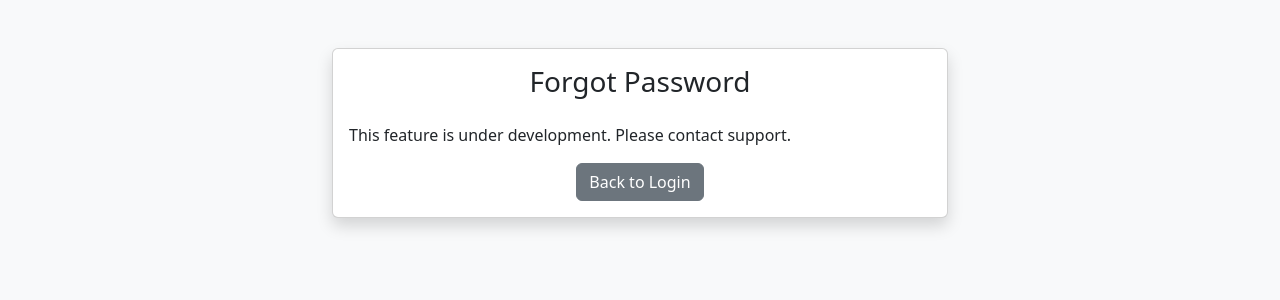
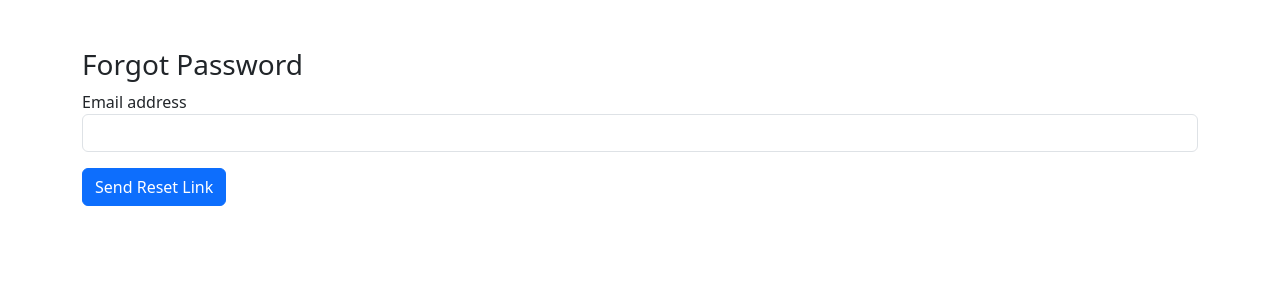
Before and after one commit to azhagi1/Urban_Cleaning_Project, a Flask app: page /forgot-password in a window 1280 px wide. Shown: the top 300 px of the page. Run offline with Flask 3, Linux system fonts and the light colour scheme.

Commit message:
Added forgot_password.html and set_password.html. Corrected the mail sending logic

```diff
--- a/app.py
+++ b/app.py
@@ -2,9 +2,23 @@ from flask import Flask, render_template, request, redirect, url_for, flash, ses
 from flask_login import LoginManager, login_user, logout_user, login_required, current_user, UserMixin
 from werkzeug.security import generate_password_hash, check_password_hash
 from config import create_connection
-from email_utils import generate_code, send_verification_code
+from email_utils import generate_code, send_verification_code, send_reset_link
 import threading
 from datetime import datetime
+from itsdangerous import URLSafeTimedSerializer
+
+
+
+def generate_reset_token(email):
+    return serializer.dumps(email, salt='password-reset-salt')
+
+def verify_reset_token(token, expiration=3600):
+    try:
+        email = serializer.loads(token, salt='password-reset-salt', max_age=expiration)
+    except:
+        return None
+    return email
+
 
 import mysql.connector
 
@@ -13,7 +27,7 @@ from config import create_connection, SECRET_KEY
 
 app = Flask(__name__)
 app.secret_key = SECRET_KEY  # Flask session key
-
+serializer = URLSafeTimedSerializer(app.secret_key)
 
 login_manager = LoginManager(app)
 login_manager.login_view = 'login'
@@ -72,16 +86,18 @@ def login():
         cursor.close()
         conn.close()
         print(user)
-        if user and (user['password']==password):
+        if user and check_password_hash(user['password'], password):
+
             if user['is_verified']:
                 login_user(User(user['user_id'], user['name'], email, user['phone_number']))
+                flash("Login successful.")
                 return redirect(url_for('home'))
             else:
                 flash("Please verify your email.")
         else:
             flash("Invalid credentials.")
         flash("Login successful.")
-    return render_template('home.html')
+    return render_template('login.html')
 
 verification_codes = {}  # Format: { email: {"code": ..., "expires_at": ...} }
 
@@ -163,10 +179,33 @@ def logout():
     flash("You have been logged out.")
     return redirect(url_for('home'))
 
+reset_codes = {}
+@app.route('/forgot-password', methods=['GET', 'POST'])
+def forgot_password():
+    if request.method == 'POST':
+        email = request.form['email']
+        conn = create_connection()
+        cursor = conn.cursor(dictionary=True)
+        cursor.execute("SELECT * FROM Users WHERE email = %s", (email,))
+        user = cursor.fetchone()
+        cursor.close()
+        conn.close()
 
-@app.route('/forgot-password')
-def forgot_password():
+        if not user:
+            flash("Email not found.")
+            return redirect(url_for('forgot_password'))
+
+        token = generate_reset_token(email)
+        reset_link = url_for('reset_password', token=token, _external=True)
+        send_reset_link(email, reset_link)
+
+        flash("Password reset link sent to your email.")
+        return redirect(url_for('login'))
+
     return render_template('forgot_password.html')
+
+def send_email_thread(email, code):
+    threading.Thread(target=send_verification_code, args=(email, code)).start()
 
 from flask import jsonify
 @app.route('/book_services', methods=['POST'])
@@ -201,6 +240,60 @@ def book_services():
         return redirect(url_for('ask_single_worker'))
     else:
         return redirect(url_for('multiple_worker'))
+
+@app.route('/verify-reset', methods=['GET', 'POST'])
+def verify_reset():
+    email = session.get('reset_email')
+    if not email:
+        flash("Session expired.")
+        return redirect(url_for('forgot_password'))
+
+    if request.method == 'POST':
+        code_entered = request.form['code']
+        if code_entered == reset_codes.get(email):
+            flash("OTP verified.")
+            return redirect(url_for('reset_password'))
+        else:
+            flash("Invalid code.")
+
+    return render_template('verify_reset.html')
+@app.route('/reset-password/<token>', methods=['GET', 'POST'])
+def reset_password(token):
+    email = verify_reset_token(token)
+    if not email:
+        flash("The reset link is invalid or has expired.")
+        return redirect(url_for('login'))
+
+    if request.method == 'POST':
+        password = request.form['password']
+        confirm = request.form['confirm_password']
+
+        if password != confirm:
+            flash("Passwords do not match.")
+            return redirect(request.url)
+
+        hashed = generate_password_hash(password)
+
+        conn = create_connection()
+        cursor = conn.cursor()
+
+        # ✅ Update password and mark user as verified
+        cursor.execute("""
+            UPDATE Users
+            SET password = %s, is_verified = 1
+            WHERE email = %s
+        """, (hashed, email))
+
+        conn.commit()
+        cursor.close()
+        conn.close()
+
+        flash("Password reset successful. Please login.")
+        return redirect(url_for('login'))
+
+    return render_template('reset_password_token.html', email=email)
+
+
 
 @app.route('/available_workers')
 def available_workers():
@@ -350,5 +443,7 @@ def multiple_worker():
 
     return render_template('multiple_worker.html', tasks=selected_tasks, employees=employees_by_task)
 
+
+
 if __name__ == '__main__':
     app.run(debug=True)
--- a/templates/forgot_password.html
+++ b/templates/forgot_password.html
@@ -1,21 +1,17 @@
 <!DOCTYPE html>
 <html lang="en">
 <head>
-  <meta charset="UTF-8">
   <title>Forgot Password</title>
-  <link rel="stylesheet" href="https://cdn.jsdelivr.net/npm/bootstrap@5.3.0/dist/css/bootstrap.min.css">
+  <link href="https://cdn.jsdelivr.net/npm/bootstrap@5.3.0/dist/css/bootstrap.min.css" rel="stylesheet">
 </head>
-<body class="bg-light">
-  <div class="container mt-5 col-md-6">
-    <div class="card shadow">
-      <div class="card-body">
-        <h3 class="text-center mb-4">Forgot Password</h3>
-        <p>This feature is under development. Please contact support.</p>
-        <div class="text-center mt-3">
-          <a href="{{ url_for('login') }}" class="btn btn-secondary">Back to Login</a>
-        </div>
-      </div>
+<body class="container py-5">
+  <h3>Forgot Password</h3>
+  <form method="POST">
+    <div class="mb-3">
+      <label>Email address</label>
+      <input type="email" class="form-control" name="email" required>
     </div>
-  </div>
+    <button type="submit" class="btn btn-primary">Send Reset Link</button>
+  </form>
 </body>
 </html>
```
Also changed, not shown: email_utils.py (+34 -8 lines), templates/reset_password_token.html (added, +21 -0 lines).
